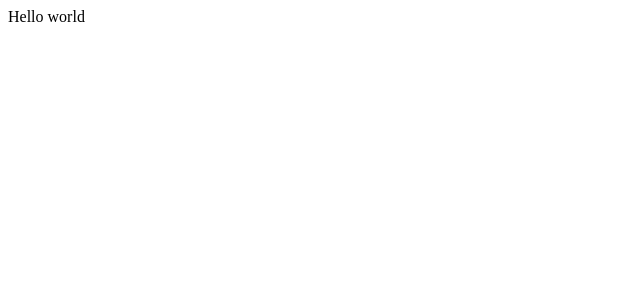
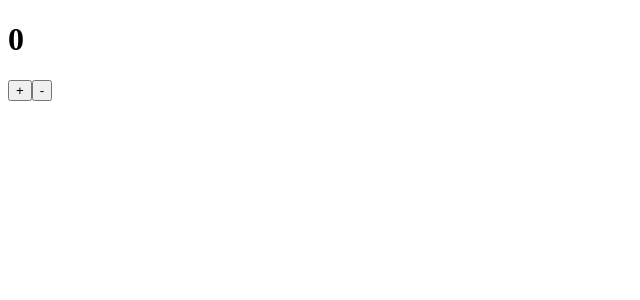
Before and after one commit to dasom222g/todo-redux, a React (Create React App) app: page / in a window 1280 px wide. Shown: the top 300 px of the page, without its empty margins (0-640 px from the left). Built offline with nearby package versions, Linux system fonts and the light colour scheme.

Commit message:
custom redux-middleware training

```diff
--- a/src/App.tsx
+++ /dev/null
@@ -1,7 +0,0 @@
-import React from 'react'
-
-function App() {
-  return <div className="App">Hello world</div>
-}
-
-export default App
--- /dev/null
+++ b/src/components/Counter.tsx
@@ -0,0 +1,23 @@
+import React from 'react'
+
+type CounterProps = {
+  number: number
+  onIncrease: () => void
+  onDecrease: () => void
+}
+
+function Counter({ number, onIncrease, onDecrease }: CounterProps) {
+  return (
+    <div>
+      <h1>{number}</h1>
+      <button type="button" onClick={onIncrease}>
+        +
+      </button>
+      <button type="button" onClick={onDecrease}>
+        -
+      </button>
+    </div>
+  )
+}
+
+export default Counter
--- /dev/null
+++ b/src/containers/App.tsx
@@ -0,0 +1,12 @@
+import React from 'react'
+import CounterContainer from './CounterContainer'
+
+function App() {
+  return (
+    <div className="App">
+      <CounterContainer />
+    </div>
+  )
+}
+
+export default App
--- /dev/null
+++ b/src/containers/CounterContainer.tsx
@@ -0,0 +1,20 @@
+import React, { Dispatch } from 'react'
+import { useDispatch, useSelector } from 'react-redux'
+import Counter from '../components/Counter'
+import { CounterStateType, CounterActionType, increase, decrease } from '../modules/counter'
+
+interface IRootStateType {
+  counter: CounterStateType
+}
+
+function CounterContainer() {
+  const number = useSelector((state: IRootStateType) => state.counter.number)
+  const dispatch = useDispatch<Dispatch<CounterActionType>>()
+
+  const onIncrease = () => dispatch(increase())
+  const onDecrease = () => dispatch(decrease())
+
+  return <Counter number={number} onIncrease={onIncrease} onDecrease={onDecrease} />
+}
+
+export default CounterContainer
--- a/src/index.tsx
+++ b/src/index.tsx
@@ -1,19 +1,24 @@
 import React from 'react'
 import ReactDOM from 'react-dom'
-import App from './App'
+import App from './containers/App'
+import { createStore, applyMiddleware } from 'redux'
+import { Provider } from 'react-redux'
+import { composeWithDevTools } from 'redux-devtools-extension'
+import { rootReducer } from './modules'
+import myLogger from './middleware/myLogger'
 
 if (process.env.NODE_ENV === 'development') {
   const { worker } = require('./mocks/browser')
   worker.start()
 }
 
+const store = createStore(rootReducer, composeWithDevTools())
+
 ReactDOM.render(
   <React.StrictMode>
-    <App />
+    <Provider store={store}>
+      <App />
+    </Provider>
   </React.StrictMode>,
   document.getElementById('root'),
 )
-
-// If you want to start measuring performance in your app, pass a function
-// to log results (for example: reportWebVitals(console.log))
-// or send to an analytics endpoint. Learn more: https://bit.ly/CRA-vitals
--- /dev/null
+++ b/src/middleware/myLogger.tsx
@@ -0,0 +1,23 @@
+/* tslint:disable */
+
+import { CounterActionType } from '../modules/counter'
+
+const myLogger = (store: any) => (next: any) => (action: any): CounterActionType => {
+  console.log('myLogger action => ', action)
+  const result = next(action)
+  console.log('myLogger result => ', result)
+  return result
+}
+
+// function myLogger<T1>(store: T1) {
+//   return function <T2>(next: T2) {
+//     return function (action: CounterActionType) {
+//       console.log('myLogger action => ', action)
+//         const result = next(action)
+//         console.log('myLogger result => ', result)
+//         return result
+//     }
+//   }
+// }
+
+export default myLogger
--- /dev/null
+++ b/src/modules/counter.tsx
@@ -0,0 +1,33 @@
+export type CounterActionType = { type: typeof INCREASE } | { type: typeof DECREASE }
+export type CounterStateType = {
+  number: number
+}
+
+// action 타입 및 생성함수 정의
+
+const INCREASE = 'counter/INCREASE'
+const DECREASE = 'counter/DECREASE'
+
+export const increase = (): CounterActionType => ({
+  type: INCREASE,
+})
+export const decrease = (): CounterActionType => ({
+  type: DECREASE,
+})
+
+const initialState = {
+  number: 0,
+}
+
+//reducer 정의
+
+export default function counter(state: CounterStateType = initialState, action: CounterActionType) {
+  switch (action.type) {
+    case INCREASE:
+      return { ...state, number: state.number + 1 }
+    case DECREASE:
+      return { ...state, number: state.number - 1 }
+    default:
+      return state
+  }
+}
--- /dev/null
+++ b/src/modules/index.tsx
@@ -0,0 +1,4 @@
+import { combineReducers } from 'redux'
+import counter from './counter'
+
+export const rootReducer = combineReducers({ counter })
```
Also changed, not shown: src/hooks/useInputs.tsx (added, +17 -0 lines).
